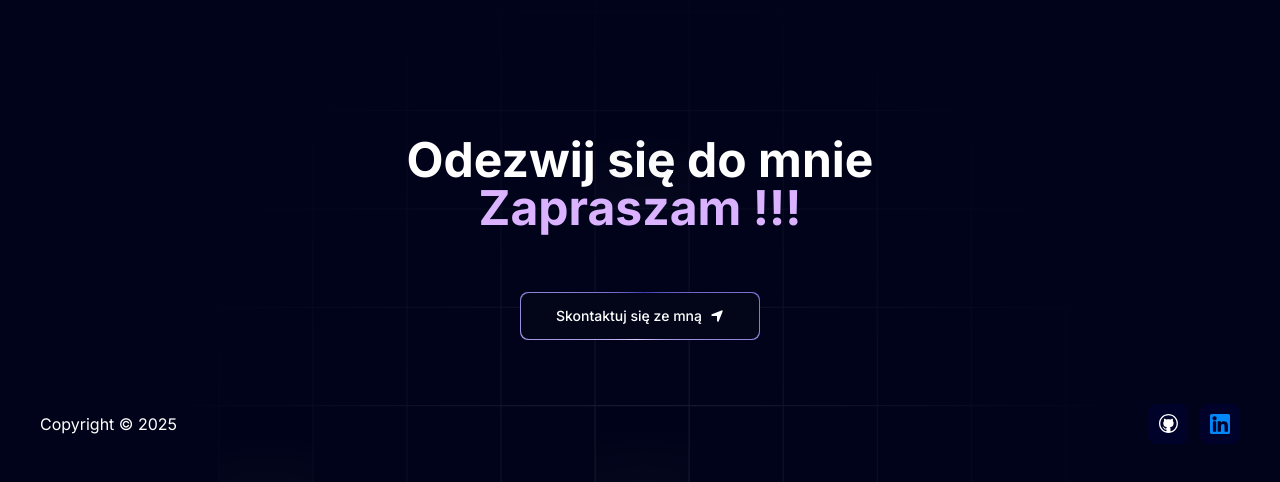
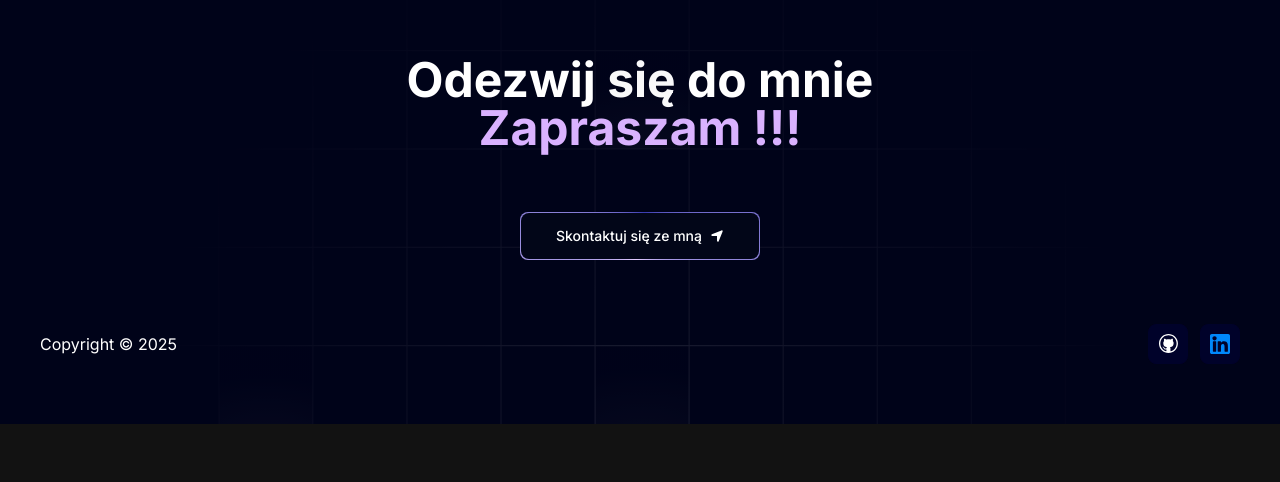
Before and after one commit to vat332/portfolio, a Next.js app: page / in a window 1280 px wide. Shown: the part 4788-5270 px from the top of the page. After the commit the page ends 5212 px from the top, so only its background shows below. Built offline with nearby package versions, Linux system fonts and the light colour scheme.

Commit message:
Update Footer component to adjust padding and margin for improved layout

```diff
--- a/components/Footer.tsx
+++ b/components/Footer.tsx
@@ -5,7 +5,7 @@ import MagicButton from "./ui/MagicButton";
 
 const Footer = () => {
   return (
-    <footer className="w-full pt-20 pb-10" id="contact">
+    <footer className="w-full pb-10 mb-[100px] md:mb-5" id="contact">
       <div className="w-full absolute left-0 -bottom-72 min-h-96">
         <img
           src="/footer-grid.svg"
```
